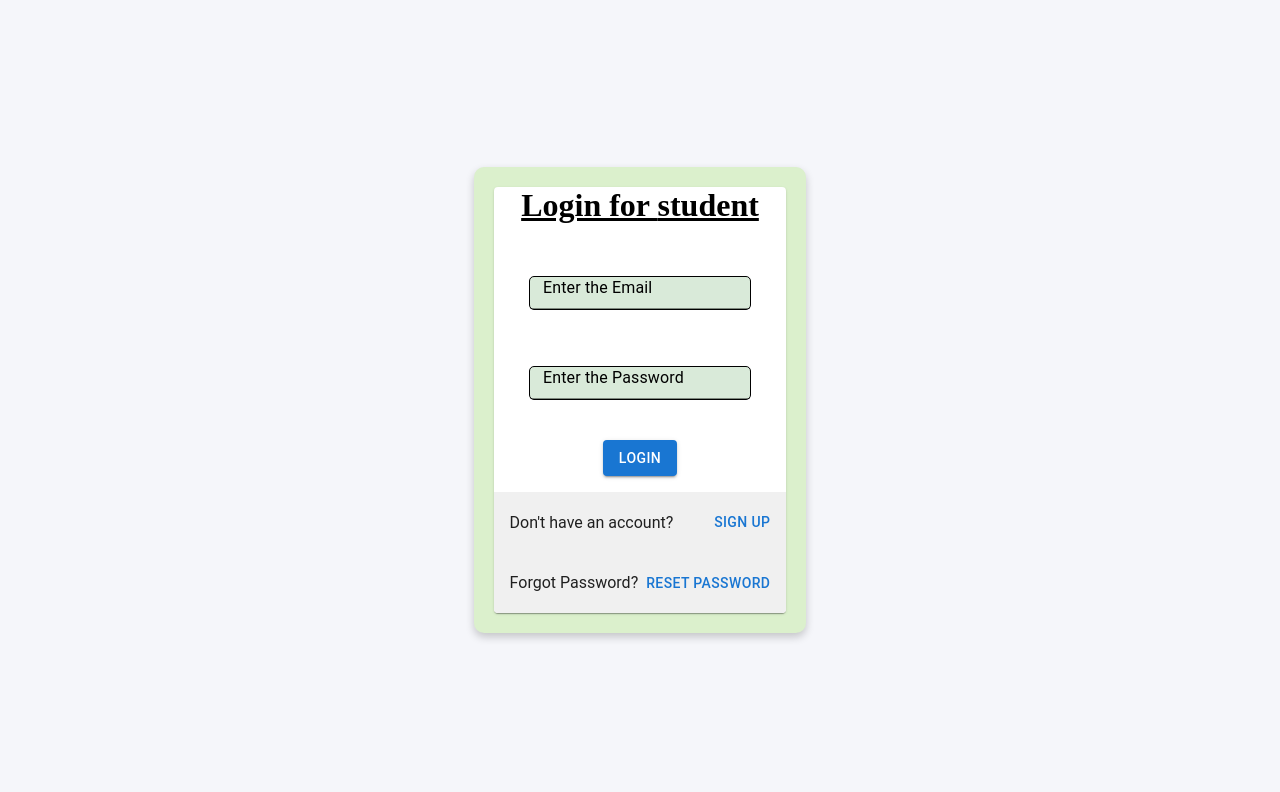
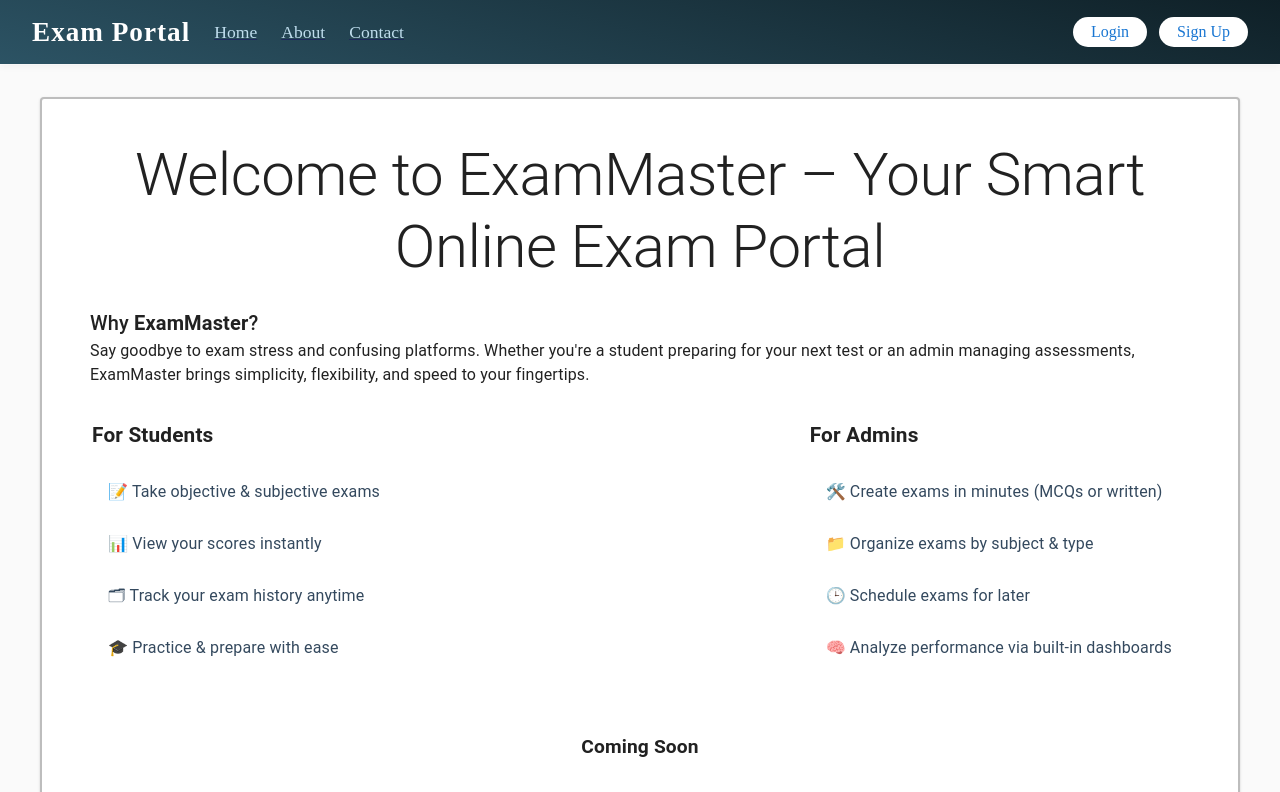
Before and after one commit to Siddharth2k14/online-exam-portal-client, a React (Vite) app: page / in a window 1280 px wide. Shown: the top 792 px of the page. Built offline with nearby package versions, Linux system fonts and the light colour scheme.

Commit message:
Update default route to render Home component instead of Student

```diff
--- a/src/App.jsx
+++ b/src/App.jsx
@@ -29,7 +29,7 @@
     <div>
 
       <Routes>
-        <Route path="/" element={<Student />} />
+        <Route path="/" element={<Home />} />
         <Route path="/signup" element={<Signup />} />
         <Route path="/admin/login" element={<Admin />} />
         <Route path='/student/login' element={<Student />} />
```
